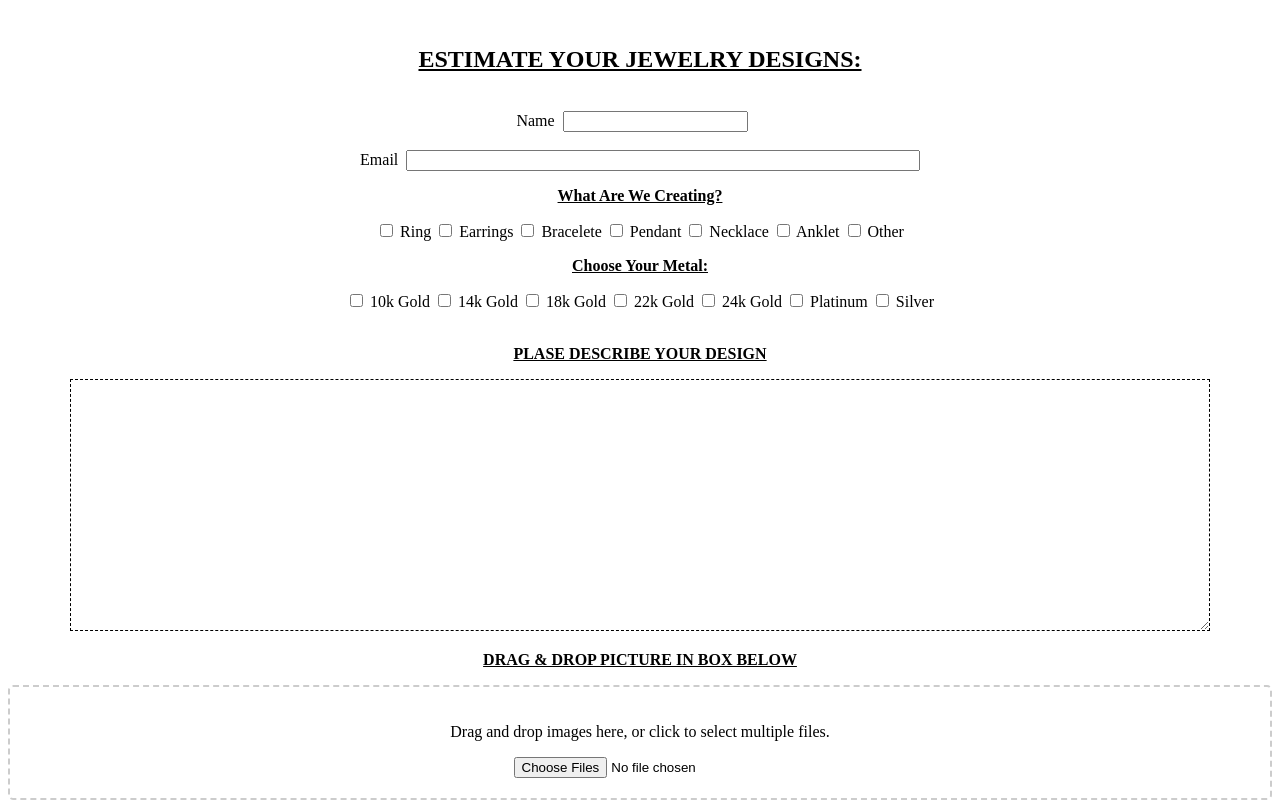
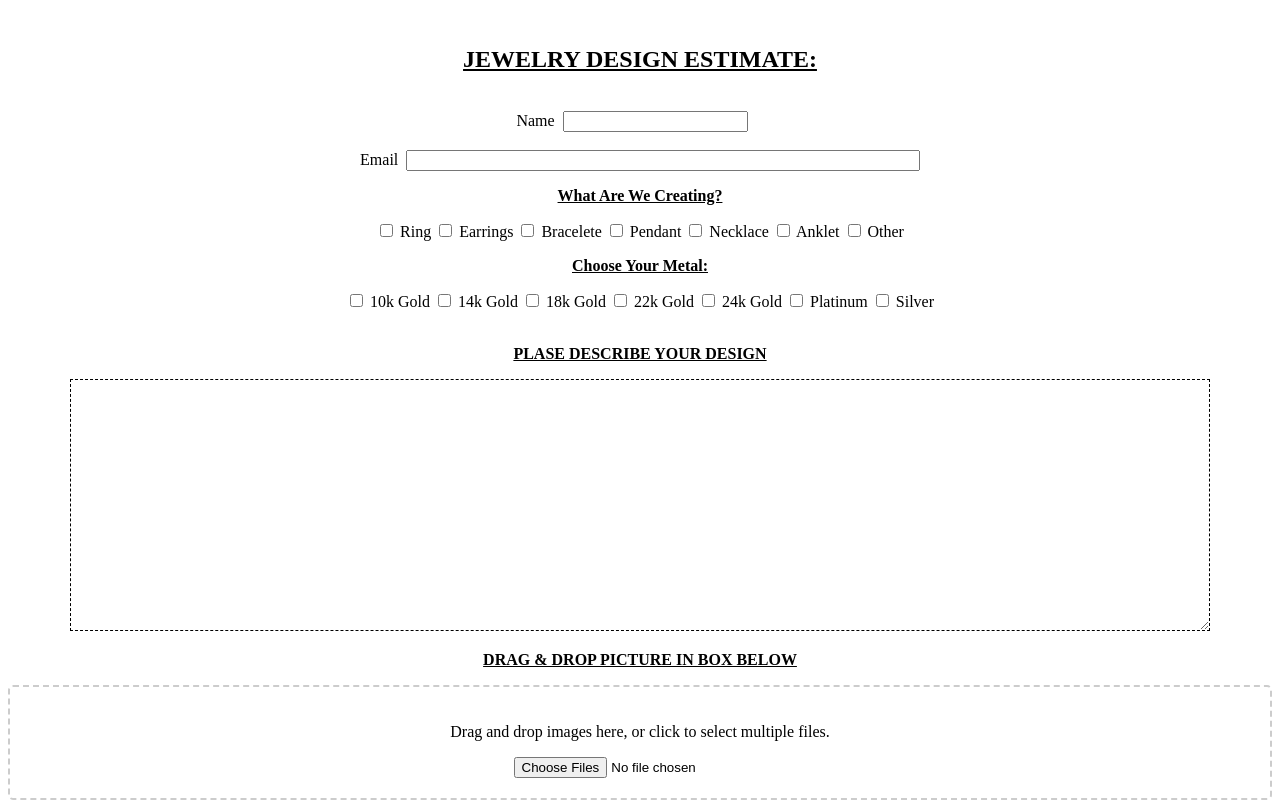
Before and after one commit to knightocto/bitgold, a plain HTML site: page index.html in a window 1280 px wide. Shown: the top 802 px of the page. Drawn offline with nearby package versions, Linux system fonts and the light colour scheme.

Commit message:
Update index.html

```diff
--- a/index.html
+++ b/index.html
@@ -11,7 +11,7 @@
 
 <form>
   <br>
-<p><b><H2><u>ESTIMATE YOUR JEWELRY DESIGNS:</u></H2></b></p>
+<p><b><H2><u>JEWELRY DESIGN ESTIMATE:</u></H2></b></p>
 <br>
 
 Name&ensp;<input type="Name">&ensp;&ensp;<br><br>
```
